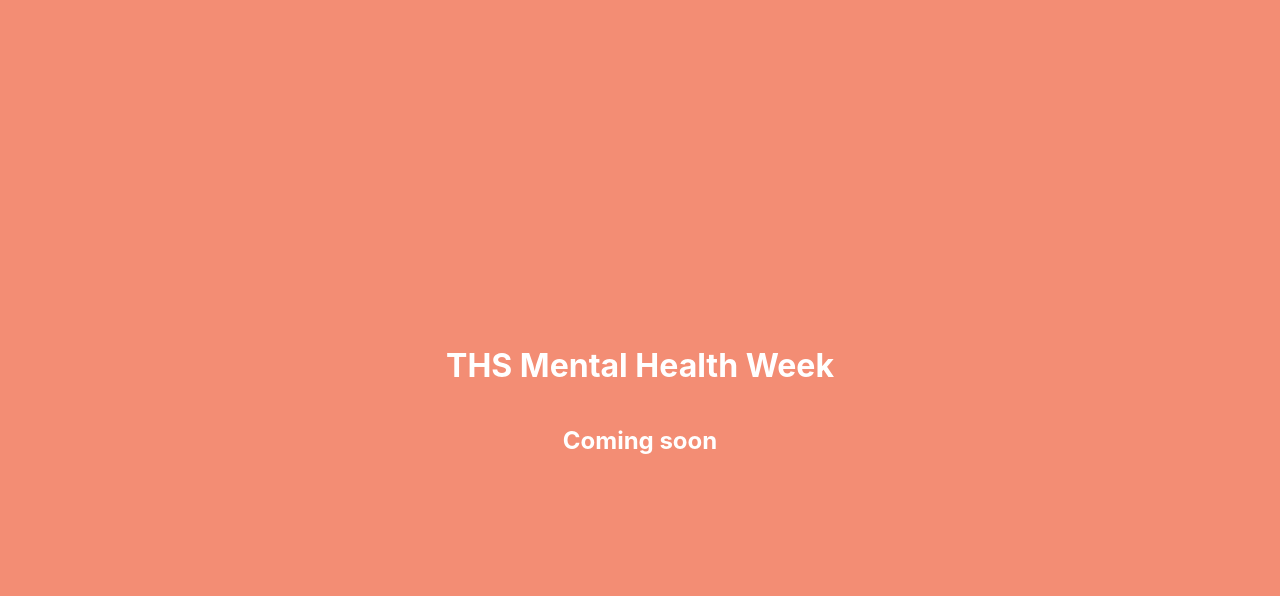
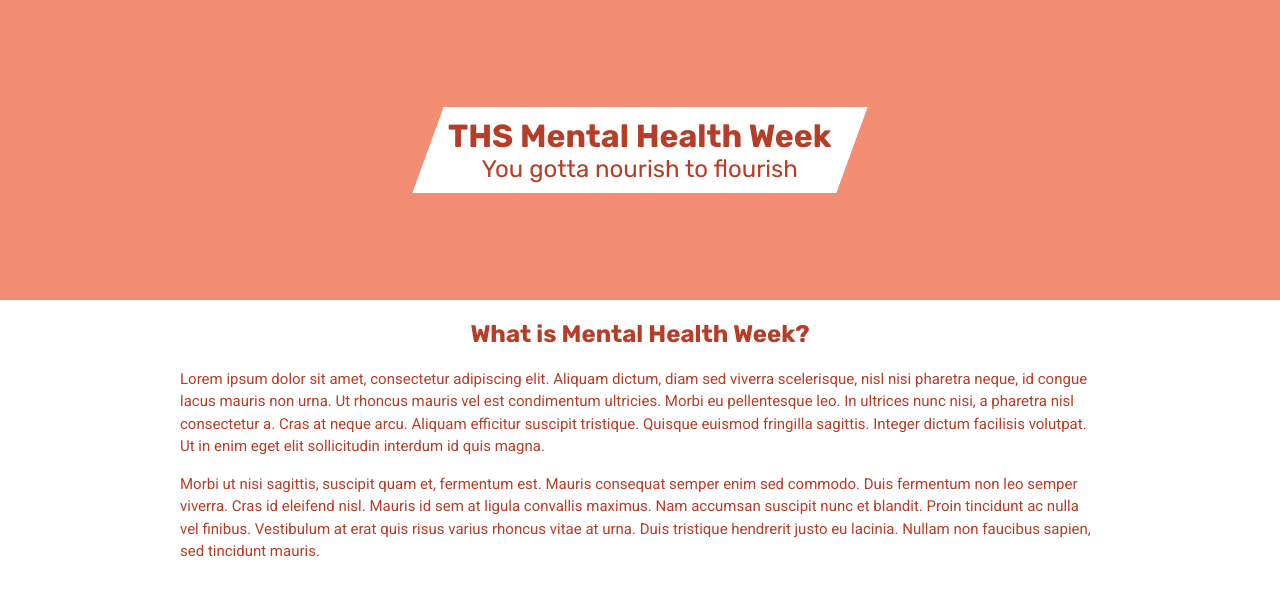
Before and after one commit to ths-mental-health-week/mental-health-week-webpage, a Next.js app: page / in a window 1280 px wide. Shown: the top 596 px of the page. Built offline with nearby package versions, Linux system fonts and the light colour scheme.

Commit message:
feat: 🎸 Added header and content for index page
An initial design proposal for the index page

```diff
--- a/components/Meta.js
+++ b/components/Meta.js
@@ -6,6 +6,11 @@ const Meta = () => (
 		<meta charSet="utf-8" />
 		<link rel="shortcut icon" href="/static/favicon.png" />
 		<title>THS Mental Health Week</title>
+		<style>
+			{`
+			@import url('https://fonts.googleapis.com/css?family=Roboto|Rubik:400,500,700');
+			`}
+		</style>
 	</Head>
 )
 
--- a/components/Page.js
+++ b/components/Page.js
@@ -5,8 +5,10 @@ import Meta from './Meta'
 const theme = {
 	colors: {
 		white: '#fff',
-		primary: '#67a2ce',
-		secondary: '#edc98a'
+		black: '#000',
+		primary: '#F38D74',
+		secondary: '#B63E28',
+		background: '#F38D74'
 	}
 }
 
--- /dev/null
+++ b/components/styles/Container.js
@@ -0,0 +1,20 @@
+import styled from 'styled-components'
+import screenSizes from '../../utils/screen-sizes'
+
+const Container = styled.div`
+	width: 80%;
+	max-width: 960px;
+	margin: 0 auto;
+	padding: 0 20px;
+	box-sizing: border-box;
+
+	@media screen and (max-width: ${screenSizes.tablet.max}) {
+		width: 85%;
+	}
+
+	@media screen and (max-width: ${screenSizes.smallPhone.max}) {
+		width: 100%;
+	}
+`
+
+export default Container
--- /dev/null
+++ b/components/styles/Header.js
@@ -0,0 +1,47 @@
+import styled from 'styled-components'
+
+const Wrapper = styled.header`
+	text-align: center;
+	width: 100vw;
+	height: 300px;
+	padding: 50px;
+	display: flex;
+	flex-direction: column;
+	justify-content: center;
+	align-items: center;
+	box-sizing: border-box;
+	background-color: ${({ theme }) => theme.colors.primary};
+	color: ${({ theme }) => theme.colors.secondary};
+`
+
+const SkewBackground = styled.span`
+	padding: 10px 20px;
+	transform: skew(-20deg);
+	background-color: #fff;
+`
+
+const SkewChildren = styled.div`
+	transform: skew(20deg);
+`
+
+const Title = styled.h1`
+	margin: 0;
+`
+
+const Slogan = styled.h2`
+	font-weight: 400;
+	margin: 0;
+`
+
+const Header = ({ title, secondaryTitle }) => (
+	<Wrapper>
+		<SkewBackground>
+			<SkewChildren>
+				<Title>{title}</Title>
+				{secondaryTitle ? <Slogan>{secondaryTitle}</Slogan> : null}
+			</SkewChildren>
+		</SkewBackground>
+	</Wrapper>
+)
+
+export default Header
--- a/package.json
+++ b/package.json
@@ -16,6 +16,7 @@
 	},
 	"homepage": "https://mentalhealthweek.se/",
 	"dependencies": {
+		"fontfaceobserver": "^2.1.0",
 		"next": "^8.0.1",
 		"react": "^16.8.2",
 		"react-dom": "^16.8.2",
--- a/pages/_app.js
+++ b/pages/_app.js
@@ -5,9 +5,14 @@ import Page from '../components/Page'
 const GlobalStyle = createGlobalStyle`
 	body {
 		margin: 0;
-		background-color: #F38D74;
-		color: #fff;
-		font-family: -apple-system, BlinkMacSystemFont, 'Segoe UI', Roboto, Oxygen, Ubuntu, Cantarell, 'Open Sans', 'Helvetica Neue', sans-serif;
+		background-color: ${props => props.theme.colors.white};
+		color: ${props => props.theme.colors.black};
+		/* font-family: -apple-system, BlinkMacSystemFont, 'Segoe UI', Roboto, Oxygen, Ubuntu, Cantarell, 'Open Sans', 'Helvetica Neue', sans-serif; */
+		font-family: 'Roboto', sans-serif;
+	}
+
+	h1, h2, h3, h4, h5, h6 {
+		font-family: 'Rubik', sans-serif;
 	}
 `
 
--- a/pages/index.js
+++ b/pages/index.js
@@ -1,20 +1,52 @@
 import styled from 'styled-components'
+import Container from '../components/styles/Container'
+import Header from '../components/styles/Header'
 
-const Wrapper = styled.div`
-	text-align: center;
-	width: 100vw;
-	height: 100vh;
-	padding: 50px;
-	display: flex;
-	flex-direction: column;
-	justify-content: center;
-	align-items: center;
-	box-sizing: border-box;
+const Content = styled.main`
+	background-color: ${({ theme }) => theme.colors.white};
+	color: ${({ theme }) => theme.colors.secondary};
+
+	h2 {
+		text-align: center;
+	}
+
+	p {
+		font-size: 15px;
+		line-height: 1.5;
+	}
 `
 
 export default () => (
-	<Wrapper>
-		<h1>THS Mental Health Week</h1>
-		<h2>Coming soon</h2>
-	</Wrapper>
+	<>
+		<Header
+			title="THS Mental Health Week"
+			secondaryTitle="You gotta nourish to flourish"
+		/>
+		<Content>
+			<Container>
+				<h2>What is Mental Health Week?</h2>
+				<p>
+					Lorem ipsum dolor sit amet, consectetur adipiscing elit.
+					Aliquam dictum, diam sed viverra scelerisque, nisl nisi
+					pharetra neque, id congue lacus mauris non urna. Ut rhoncus
+					mauris vel est condimentum ultricies. Morbi eu pellentesque
+					leo. In ultrices nunc nisi, a pharetra nisl consectetur a.
+					Cras at neque arcu. Aliquam efficitur suscipit tristique.
+					Quisque euismod fringilla sagittis. Integer dictum facilisis
+					volutpat. Ut in enim eget elit sollicitudin interdum id quis
+					magna.
+				</p>
+				<p>
+					Morbi ut nisi sagittis, suscipit quam et, fermentum est.
+					Mauris consequat semper enim sed commodo. Duis fermentum non
+					leo semper viverra. Cras id eleifend nisl. Mauris id sem at
+					ligula convallis maximus. Nam accumsan suscipit nunc et
+					blandit. Proin tincidunt ac nulla vel finibus. Vestibulum at
+					erat quis risus varius rhoncus vitae at urna. Duis tristique
+					hendrerit justo eu lacinia. Nullam non faucibus sapien, sed
+					tincidunt mauris.
+				</p>
+			</Container>
+		</Content>
+	</>
 )
--- /dev/null
+++ b/utils/screen-sizes.js
@@ -0,0 +1,8 @@
+const screenSizes = {
+	smallPhone: { max: '600px' },
+	tablet: { min: '600px', max: '992px' },
+	laptop: { min: '992px', max: '1200px' },
+	desktop: { min: '1200px' }
+}
+
+export default screenSizes
```
Also changed, not shown: 1 other file (tests, documents, lock files or other folders).
